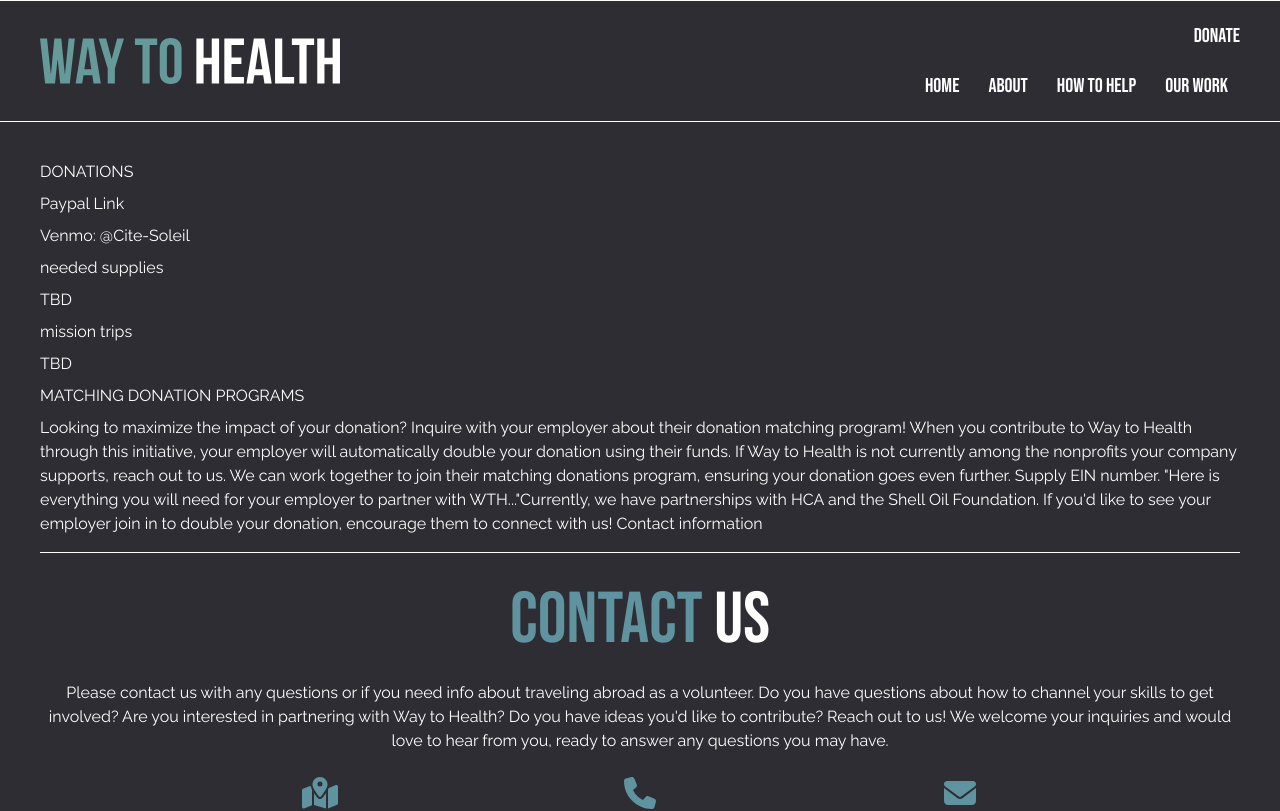
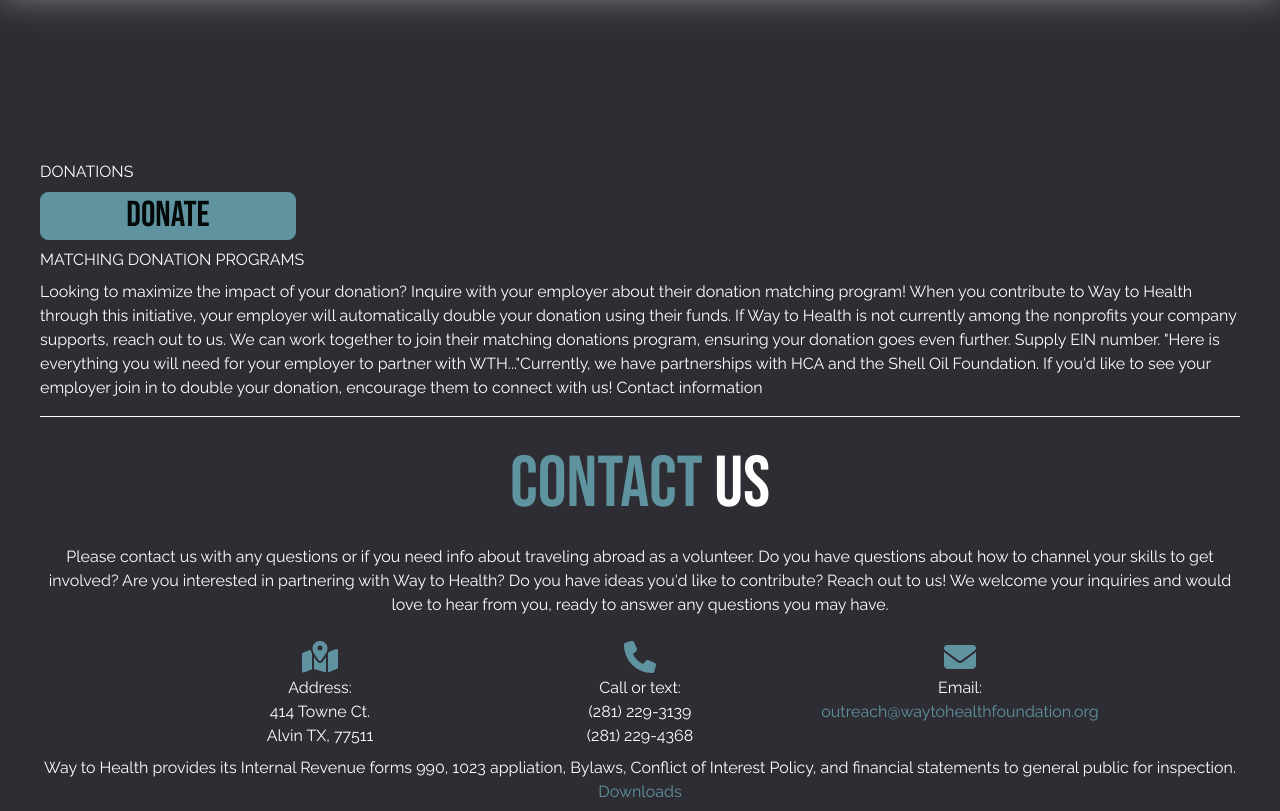
Before and after one commit to rolandagency/react-2024, a React (Vite) app: page /#/howToHelp in a window 1280 px wide. Shown: the top 811 px of the page. Built offline with nearby package versions, Linux system fonts and the light colour scheme.

Commit message:
updated the donate btns

```diff
--- a/src/components/Navbar/Navbar.tsx
+++ b/src/components/Navbar/Navbar.tsx
@@ -42,8 +42,9 @@ export const Navbar = ({ scrollDirection }: NavbarProps) => {
           <NavLinks className={`${isOpen ? "flex" : "hidden"}`}>
             <HeaderLinks>
               <a
-                className="contact-btn"
                 href="https://www.paypal.com/donate/?hosted_button_id=SG5VSJCXAEXQQ"
+                className="btn btn-primary btn-wide font-bebas text-4xl "
+                target="_blank"
               >
                 Donate
               </a>
--- a/src/pages/Home/Home.tsx
+++ b/src/pages/Home/Home.tsx
@@ -33,9 +33,13 @@ export const Home = () => {
                 Way To Health
               </h1>
 
-              <button className="btn btn-primary btn-wide font-bebas text-4xl ">
+              <a
+                href="https://www.paypal.com/donate/?hosted_button_id=SG5VSJCXAEXQQ"
+                className="btn btn-primary btn-wide font-bebas text-4xl "
+                target="_blank"
+              >
                 Donate
-              </button>
+              </a>
             </div>
           </div>
         </div>
--- a/src/pages/HowToHelp/HowToHelp.tsx
+++ b/src/pages/HowToHelp/HowToHelp.tsx
@@ -23,14 +23,21 @@ export const HowToHelp = () => {
             >
               <div className="flex flex-col gap-2">
                 <h2>DONATIONS</h2>
-                <p>Paypal Link</p>
-                <p>Venmo: @Cite-Soleil</p>
+                {/* <p>Paypal Link</p> */}
+                <a
+                  href="https://www.paypal.com/donate/?hosted_button_id=SG5VSJCXAEXQQ"
+                  className="btn btn-primary btn-wide font-bebas text-4xl "
+                  target="_blank"
+                >
+                  Donate
+                </a>
+                {/* <p>Venmo: @Cite-Soleil</p> */}
               </div>
 
-              <section>
+              {/* <section>
                 <div>
                   <h2 className="mb-2">needed supplies</h2>
-                  TBD
+                  TBd
                 </div>
               </section>
               <section>
@@ -38,7 +45,7 @@ export const HowToHelp = () => {
                   <h2 className="mb-2">mission trips</h2>
                   TBD
                 </div>
-              </section>
+              </section> */}
               <section>
                 <div>
                   <h2 className="mb-2">MATCHING DONATION PROGRAMS</h2>
```
